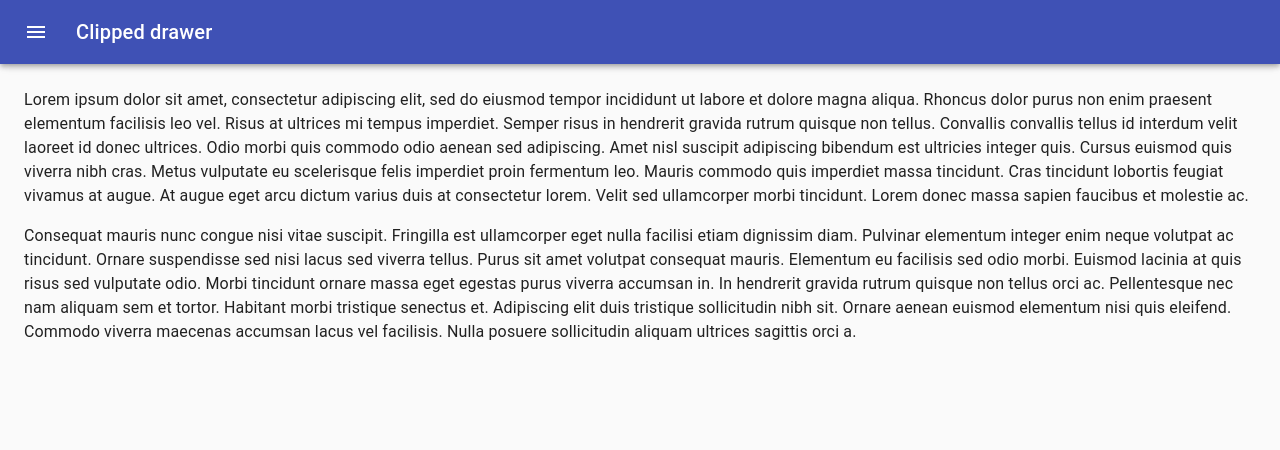
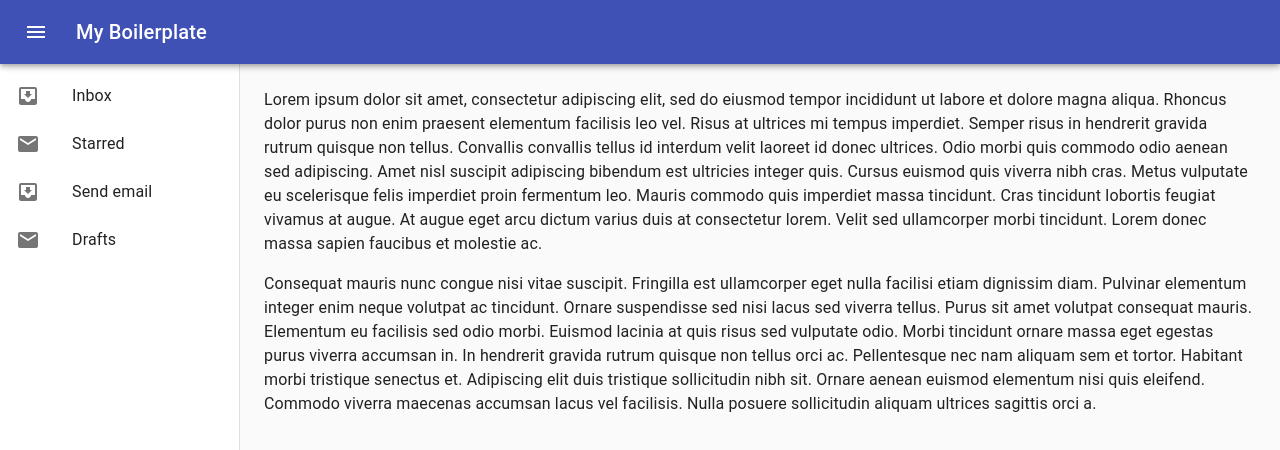
Before and after one commit to dbphan/react-material-ui-boilerplate, a React (Create React App) app in the folder frontend/: page / in a window 1280 px wide. Shown: the top 450 px of the page. Built offline with nearby package versions, Linux system fonts and the light colour scheme.

Commit message:
added context

```diff
--- a/frontend/src/App.js
+++ b/frontend/src/App.js
@@ -1,11 +1,12 @@
 import React from "react";
+import GlobalState from "./context/GlobalState";
 import Home from "./views/Home";
 
 function App() {
   return (
-    <div className="App">
+    <GlobalState>
       <Home />
-    </div>
+    </GlobalState>
   );
 }
 
--- /dev/null
+++ b/frontend/src/config.js
@@ -0,0 +1,3 @@
+// import config from "./config.json";
+
+module.exports = { REACT_APP_CONFIG: require("./config.json") };
--- /dev/null
+++ b/frontend/src/config.json
@@ -0,0 +1,11 @@
+{
+    "title": "My Boilerplate",
+    "routes": [
+        {
+            "name": "",
+            "path": "",
+            "component": "",
+            "icon": ""
+        }
+    ]
+}
--- /dev/null
+++ b/frontend/src/context/GlobalContext.js
@@ -0,0 +1,10 @@
+import React from "react";
+
+const GlobalContext = React.createContext({});
+export const GlobalProvider = GlobalContext.Provider;
+export const GlobalConsumer = GlobalContext.Consumer;
+export default GlobalContext;
+// export default React.createContext({
+//   REACT_APP_CONFIG: REACT_APP_CONFIG,
+//   test: "test"
+// });
--- /dev/null
+++ b/frontend/src/context/GlobalState.js
@@ -0,0 +1,11 @@
+import React from "react";
+import { GlobalProvider } from "./GlobalContext";
+import { REACT_APP_CONFIG } from "../config";
+
+export default props => {
+  return (
+    <GlobalProvider value={{ REACT_APP_CONFIG }}>
+      {props.children}
+    </GlobalProvider>
+  );
+};
--- a/frontend/src/layout/Home/components/Topbar/index.js
+++ b/frontend/src/layout/Home/components/Topbar/index.js
@@ -1,4 +1,4 @@
-import React from "react";
+import React, { useContext } from "react";
 import { makeStyles } from "@material-ui/core/styles";
 import AppBar from "@material-ui/core/AppBar";
 import Toolbar from "@material-ui/core/Toolbar";
@@ -6,12 +6,13 @@ import Typography from "@material-ui/core/Typography";
 import IconButton from "@material-ui/core/IconButton";
 import MenuIcon from "@material-ui/icons/Menu";
 import styles from "./styles";
+import GlobalContext from "../../../../context/GlobalContext";
 
 const useStyles = makeStyles(styles);
 
 export default props => {
   const classes = useStyles();
-
+  const { REACT_APP_CONFIG } = useContext(GlobalContext);
   return (
     <AppBar position="fixed" className={classes.appBar}>
       <Toolbar>
@@ -25,7 +26,7 @@ export default props => {
           <MenuIcon />
         </IconButton>
         <Typography variant="h6" noWrap>
-          Clipped drawer
+          {REACT_APP_CONFIG.title}
         </Typography>
       </Toolbar>
     </AppBar>
--- a/frontend/src/layout/Home/index.js
+++ b/frontend/src/layout/Home/index.js
@@ -11,7 +11,7 @@ const useStyles = makeStyles(styles);
 
 export default props => {
   const classes = useStyles();
-  const [open, setOpen] = useState(false);
+  const [open, setOpen] = useState(true);
 
   function handleDrawer() {
     setOpen(!open);
```
